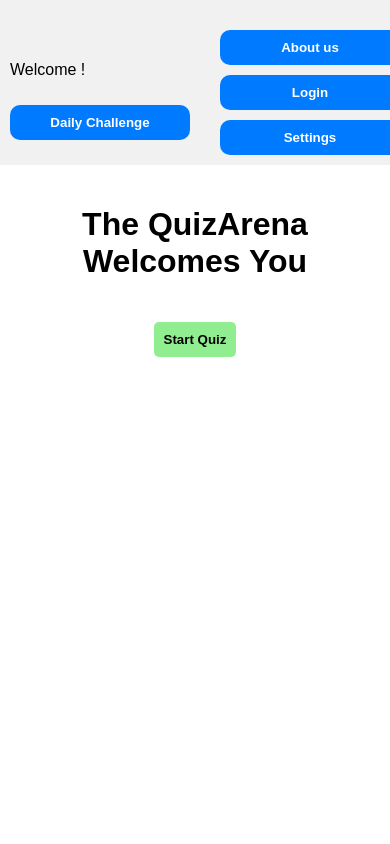
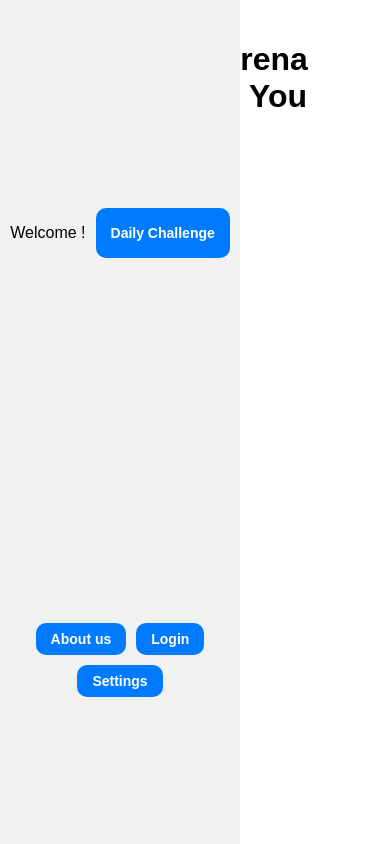
Before and after one commit to kowshikaravind/Quiz-App, a React (Vite) app: page /Home in a window 390 px wide. Built offline with nearby package versions, Linux system fonts and the light colour scheme; no server answers.

Commit message:
Changes in UI

```diff
--- a/src/index.css
+++ b/src/index.css
@@ -305,17 +305,28 @@ body.dark .about-us-container { background-color: #1e1e1e; }
 
 @media (max-width: 768px) {
   .header {
-    position: relative;
+    flex-direction: row;
+    flex-wrap: wrap;
+    justify-content: center;
+    align-items: center;
+    gap: 10px;
+  }
+
+  .head-btn {
+    width: auto;
+    padding: 8px 15px;
+    font-size: 14px;
+  }
+
+  .header-top, .header-bottom {
+    flex-direction: row;
+    flex-wrap: wrap;
+    justify-content: center;
+    gap: 10px;
     width: 100%;
-    height: auto;
-    flex-direction: row;
-    justify-content: space-between;
-    padding: 10px;
   }
-  .header-top, .header-bottom { flex-direction: row; flex-wrap: wrap; gap: 10px; }
-  .question-box { width: 100%; }
-  .outer-box-app, .user-container, .Login-container, .daily-challenge-box { width: 90%; padding: 20px; }
 }
+
 .score-box{
   display: flex;
   flex-direction: column;
```
